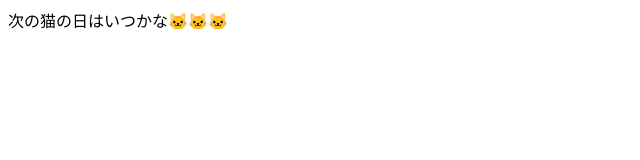
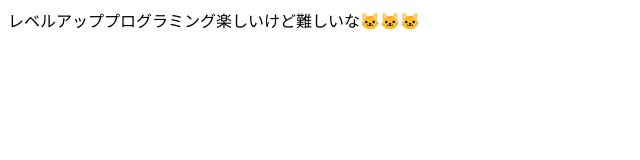
Before and after one commit to cat22roo/lp-practice-static, a plain HTML site: page public/index.html in a window 1280 px wide. Shown: the whole page, without its empty margins (0-640 px from the left). Drawn offline with Linux system fonts and the light colour scheme.

Commit message:
Update index.html

```diff
--- a/public/index.html
+++ b/public/index.html
@@ -7,6 +7,6 @@
   <title>テストページ</title>
 </head>
 <body>
-  次の猫の日はいつかな🐱🐱🐱
+  レベルアッププログラミング楽しいけど難しいな🐱🐱🐱
 </body>
 </html>
```
